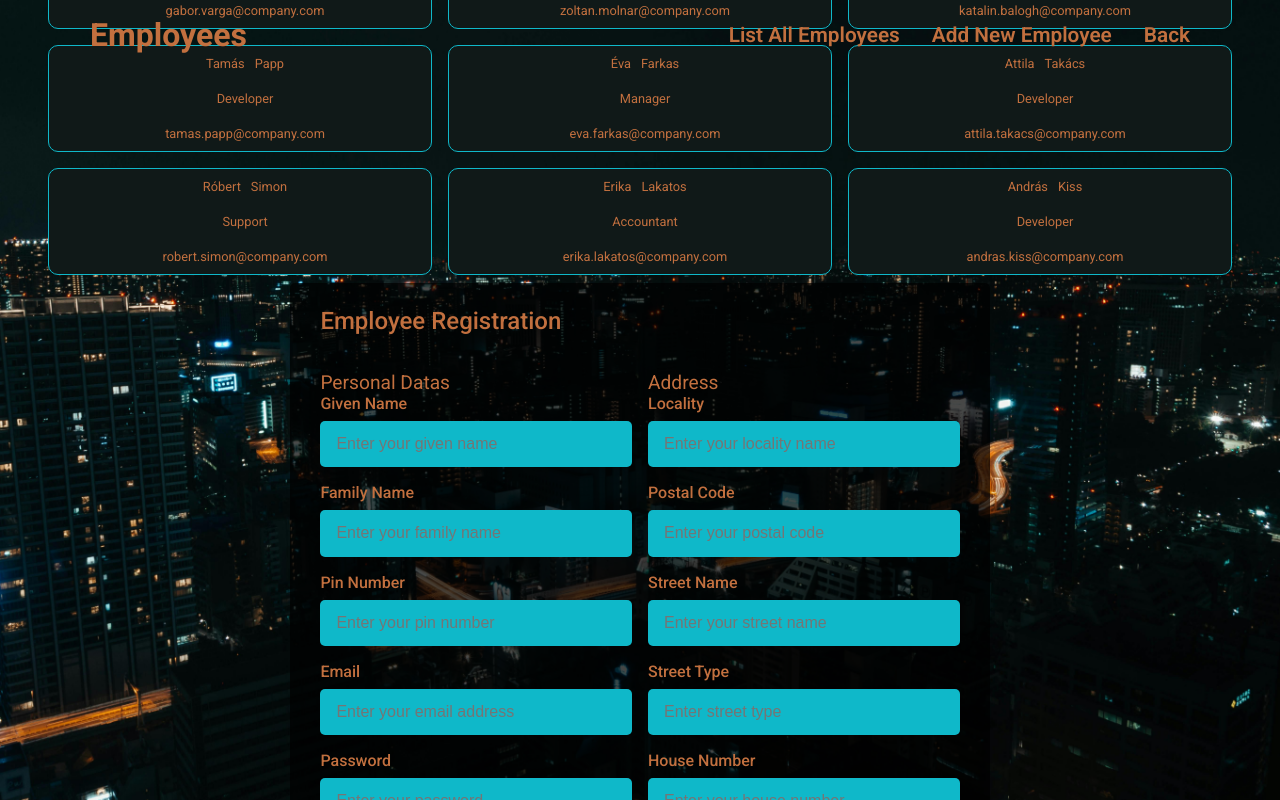
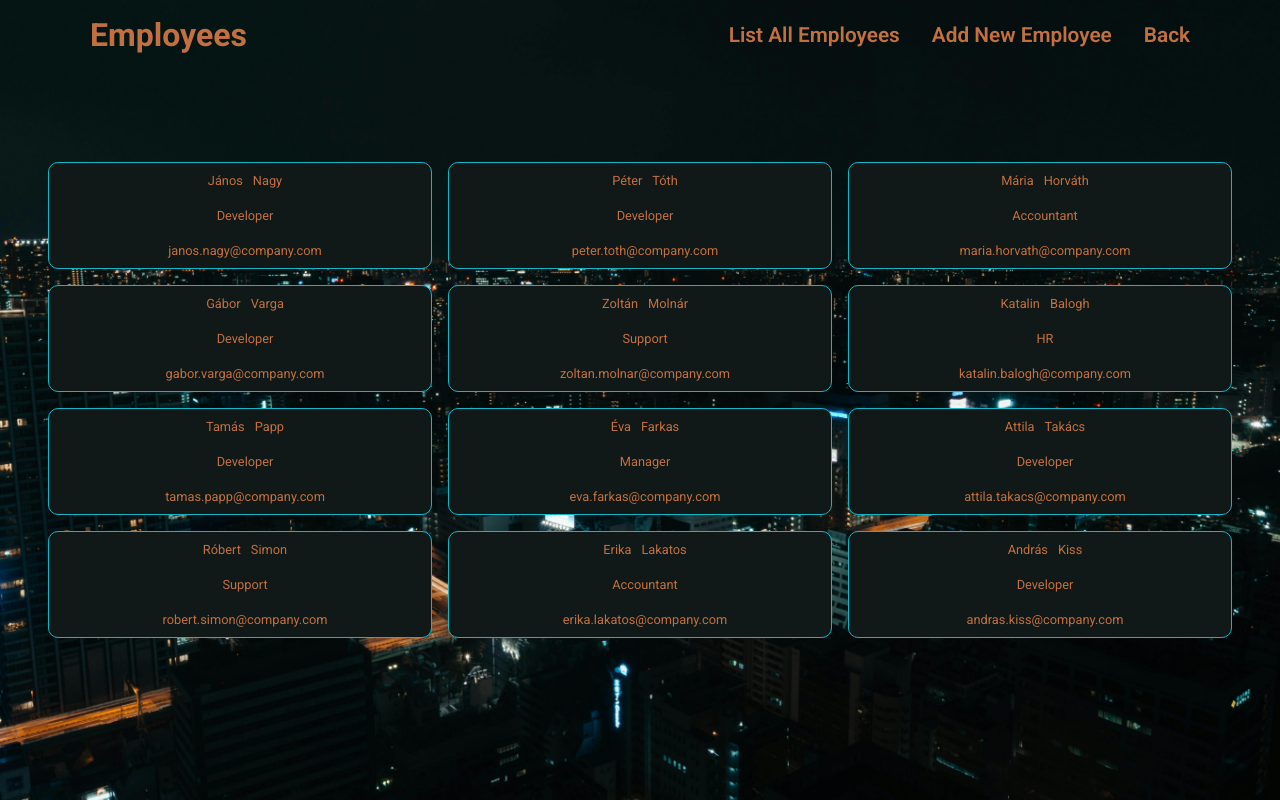
Before and after one commit to ocbtomi36/car-rental-ui, a React (Vite) app: page /employees in a window 1280 px wide. Both pictures are taken after a click on the link "List All Employees". Shown: the top 800 px of the page. Built offline with nearby package versions, Linux system fonts and the light colour scheme.

Commit message:
Customer and Employee are refactored

```diff
--- a/src/components/pages/users/customer/AddCustomer.jsx
+++ b/src/components/pages/users/customer/AddCustomer.jsx
@@ -1,6 +1,6 @@
 import Form from "../../../shared/Form";
 import FormInput from "../../../shared/FormInput";
-const AddCustomer = ({showAddCustomer}) => {
+const AddCustomer = ({showAddForm}) => {
     const personaFileds = [
         {
             id:1,
@@ -49,7 +49,7 @@ const AddCustomer = ({showAddCustomer}) => {
     const title = "Customer Registration"
 
     return (
-            <Form showAddCustomer={showAddCustomer} title={title}>
+            <Form showAddForm={showAddForm} title={title}>
                 <div className="form__personal-data">
                     <div className="form__headline">
                         Personal Datas
--- a/src/components/pages/users/customer/Customers.jsx
+++ b/src/components/pages/users/customer/Customers.jsx
@@ -13,9 +13,9 @@ const Customers = () => {
     });
 
     const [showCustomers, setShowCustomers] = useState(true);
-    const [showAddCustomer, setShowAddCustomer] = useState(true);
+    const [showAddForm, setShowAddForm] = useState(true);
     const handleClick = () => {
-        setShowAddCustomer(true)
+        setShowAddForm(true)
         if(showCustomers === true) {
             setShowCustomers(false)
         } else {
@@ -24,10 +24,10 @@ const Customers = () => {
     }
     const handleAddCustomer = () => {
         setShowCustomers(true);
-        if(showAddCustomer === true) {
-            setShowAddCustomer(false)
+        if(showAddForm === true) {
+            setShowAddForm(false)
         } else {
-            setShowAddCustomer(true)
+            setShowAddForm(true)
         }
     }
     return (
@@ -52,7 +52,7 @@ const Customers = () => {
                     </div>
                  </div>
                  <CustomerList customers={customers} showCustomers={showCustomers}/>
-                 <AddCustomer showAddCustomer={showAddCustomer}/>
+                 <AddCustomer showAddForm={showAddForm}/>
             </main>
         </>
      );
--- a/src/components/pages/users/employee/AddEmployee.jsx
+++ b/src/components/pages/users/employee/AddEmployee.jsx
@@ -1,7 +1,7 @@
 import Form from "../../../shared/Form";
 import FormInput from "../../../shared/FormInput";
 
-const AddEmployee = ({showAddEmployee}) => {
+const AddEmployee = ({showAddForm}) => {
 
     const personaFileds = [
         {
@@ -61,7 +61,7 @@ const AddEmployee = ({showAddEmployee}) => {
     const title = 'Employee Registration';
 
     return (
-        <Form showAddEmployee={showAddEmployee} title={title}>
+        <Form showAddForm={showAddForm} title={title}>
             <div className="form__personal-data">
                     <div className="form__headline">
                         Personal Datas
--- a/src/components/pages/users/employee/EmployeeList.jsx
+++ b/src/components/pages/users/employee/EmployeeList.jsx
@@ -7,7 +7,7 @@ const EmployeeList = ({employees, showEmployee}) => {
        return <p className="hint">There is no employee to display</p>
     }
     return (
-        <div className={showEmployee ? 'card-container container' : 'disabled'}>
+        <div className={!showEmployee ? 'card-container container' : 'disabled'}>
             {employees.map((item) => (
                 < EmployeeItem  key={item.id} item={item} showEmployee={showEmployee}/>
             ))}
--- a/src/components/pages/users/employee/Employees.jsx
+++ b/src/components/pages/users/employee/Employees.jsx
@@ -11,10 +11,10 @@ const Employees = () => {
 
     const [employees] = useState(() => {
        return UserDatas.filter(user => user.role !== 'Customer')});
-    const [showEmployee, setShowEmployee] = useState(false);
-    const [showAddEmployee, setAddShowEmployee] = useState(false);
+    const [showEmployee, setShowEmployee] = useState(true);
+    const [showAddForm, setshowAddForm] = useState(true);
     const handleClick = () => {
-        setAddShowEmployee(false);
+        setshowAddForm(true);
         if(showEmployee === true) {
             setShowEmployee(false)
         } else {
@@ -22,11 +22,11 @@ const Employees = () => {
         }
     }
     const handleAddNewEmployee = () => {
-        setShowEmployee(false);
-        if(showAddEmployee === true) {
-            setAddShowEmployee(false)
+        setShowEmployee(true);
+        if(showAddForm === true) {
+            setshowAddForm(false)
         } else {
-            setAddShowEmployee(true)
+            setshowAddForm(true)
         }
     }
     return (
@@ -51,7 +51,7 @@ const Employees = () => {
                     </div>
                  </div>
                 <EmployeeList employees={employees} showEmployee={showEmployee} />
-                <AddEmployee showAddEmployee={showAddEmployee} />
+                <AddEmployee showAddForm={showAddForm} />
             </main>
         </>
      );
--- a/src/components/shared/Form.jsx
+++ b/src/components/shared/Form.jsx
@@ -1,6 +1,6 @@
-const Form = ({showAddCustomer, children, title }) => {
+const Form = ({showAddForm, children, title }) => {
     return (
-        <div className={!showAddCustomer ? 'customer-form ' : 'hidden'}>
+        <div className={!showAddForm ? 'customer-form ' : 'hidden'}>
             <div className="customer-form__title">{title}</div>
             <form className="form" action="">
                 <div className="form__user-details">
```
